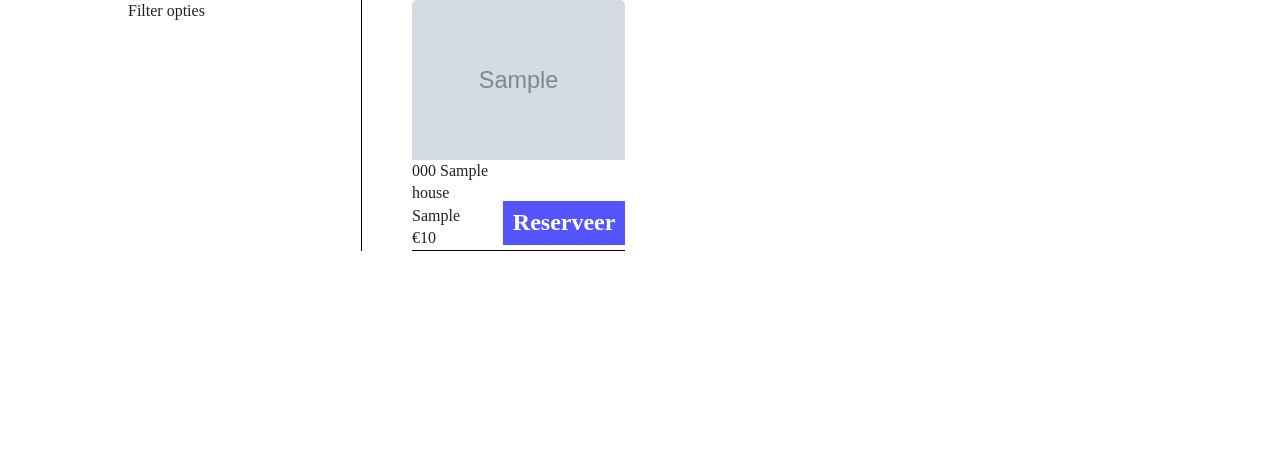
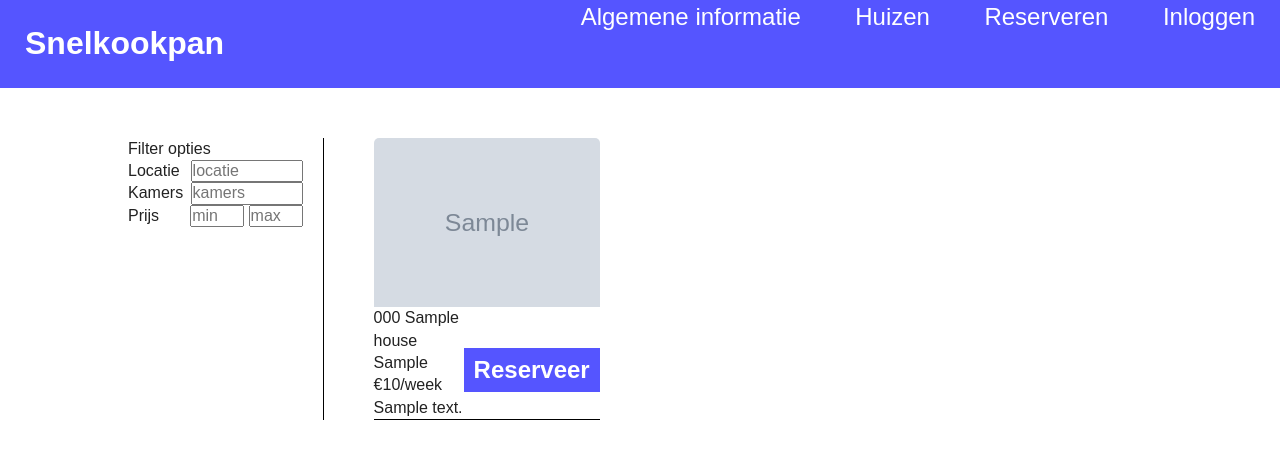
Before and after one commit to JeroenZwaal/Snelkookpan-Lars-Jeroen-Boyan-Thijs, a PHP site: page /H6-timesheet/houses.php in a window 1280 px wide. Shown: the top 459 px of the page. Run offline with PHP 8.4, Linux system fonts and the light colour scheme; tables that the repository leaves empty hold one stand-in row (values such as "Sample post"); grey boxes marked "Sample" are stand-in pictures.

Commit message:
updated houses.php with filter and style

```diff
--- a/css/main.css
+++ b/css/main.css
@@ -90,18 +90,21 @@ textarea {
 *{
   padding: 0;
   margin: 0;
+  font-family: Arial, Helvetica, sans-serif;
 }
 main.houses{
   display: flex;
   margin: 0 auto;
   width: 80%;
+  margin-top: 50px;
 }
 .filter{
-  width: 40%;
+  width: 25%;
   border-right: 1px solid black;
   margin-right: 50px;
 }
 .grid-container{
+  width: 100%;
   display: grid;
   grid-template-columns: 1fr 1fr 1fr;
   gap: 25px 50px;
@@ -165,6 +168,17 @@ footer p{
 }
 .footerContact{
   flex-direction: column;
+}
+.form-group{
+  display: flex;
+  justify-content: space-between;
+  margin-right: 20px;
+}
+.input{
+  width: 108px;
+}
+.price-input{
+  width: 50px;
 }
 
 
--- a/houses.php
+++ b/houses.php
@@ -10,10 +10,26 @@
 </head>
 
 <body>
+    <?php require_once 'header.php';?>
     <main class="houses">
         <div class="filter">
             <p>Filter opties</p>
             <form action="">
+                <div class="form-group">
+                    <label for="location">Locatie</label>
+                    <input class="input" type="text" name="location" id="location" placeholder="locatie">
+                </div>
+                <div class="form-group">
+                    <label for="rooms">Kamers</label>
+                    <input class="input" type="number" name="rooms" id="rooms" placeholder="kamers">
+                </div>
+                <div class="form-group">
+                    <label for="price">Prijs</label>
+                    <div>
+                        <input class="price-input" type="number" name="price_min" id="price_min" placeholder="min">
+                        <input class="price-input" type="number" name="price_max" id="price_max" placeholder="max">
+                    </div>
+                </div>
 
             </form>
 
@@ -36,13 +52,13 @@
                         <div class="house-info-column">
                             <p><?php echo $house['zipcode']; ?> <?php echo $house['streetname']; ?></p>
                             <p><?php echo $house['area']; ?></p>
-                            <p>&euro;<?php echo number_format($house['price'], 0, ",", "."); ?></p>
+                            <p>&euro;<?php echo number_format($house['price'], 0, ",", ".") . "/week"; ?></p>
                         </div>
                         <div class="house-info-column">
                             <a class="reserve" href="">Reserveer</a>
                         </div>
                     </div>
-
+                    <p><?php echo $house['description']; ?></p>
                 </div>
             <?php
             }
```
